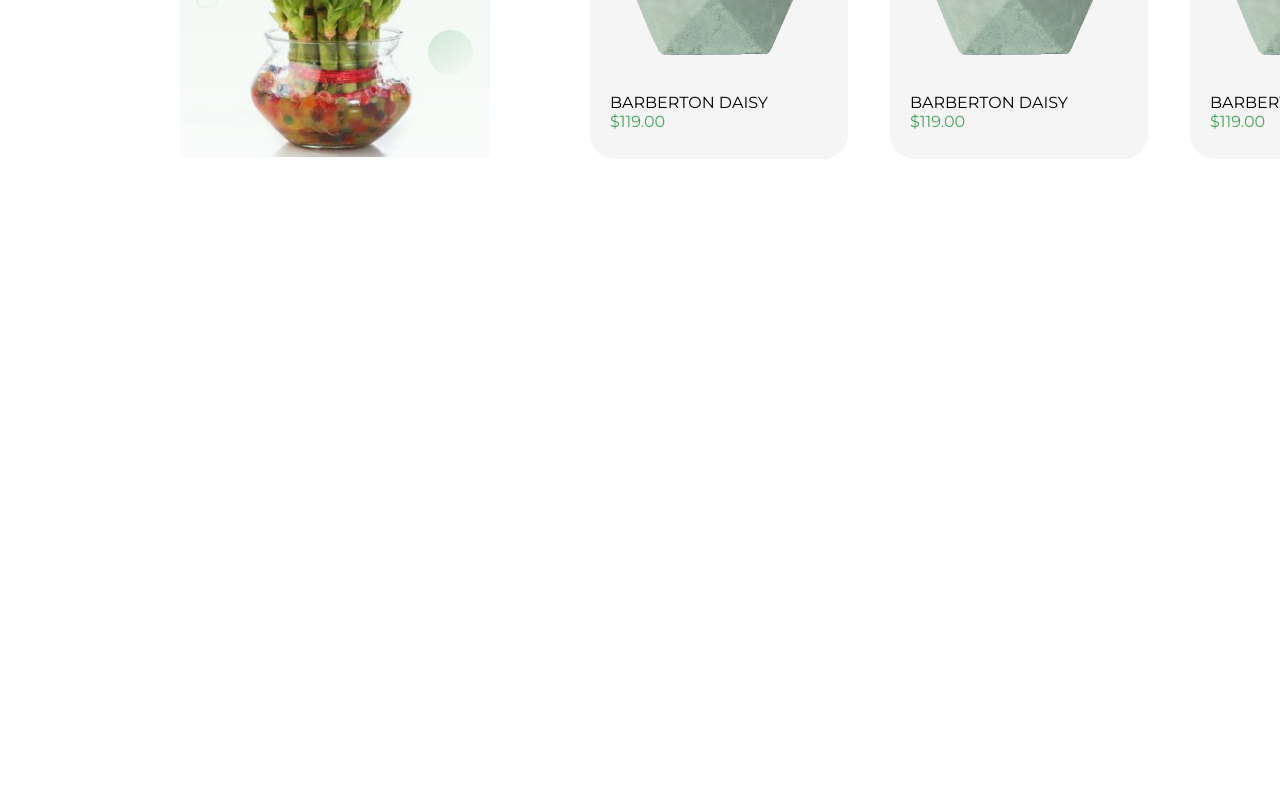
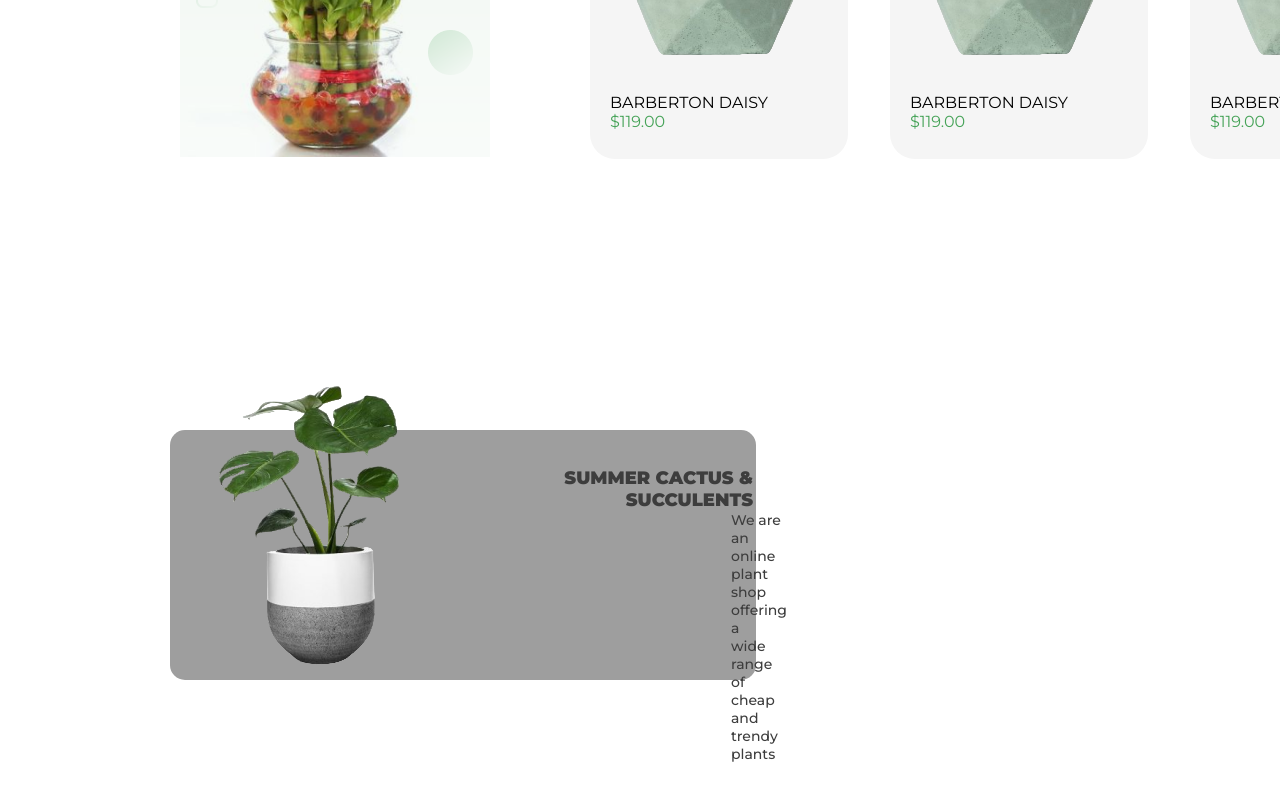
Before and after one commit to sourcedevgit/site_travaman, a React (Vite) app: page / in a window 1280 px wide. Shown: the part 1649-2449 px from the top of the page. Before the commit the page ends 1810 px from the top, so only its background shows below. Built offline with nearby package versions, Linux system fonts and the light colour scheme.

Commit message:
basement

```diff
--- /dev/null
+++ b/src/components/Basement.jsx
@@ -0,0 +1,67 @@
+import React from 'react'
+import styled from 'styled-components';
+
+import plant1 from "/plant1.png"
+
+const Container = styled.div`
+display: flex;
+margin-top: 271px;
+margin-left: 170px;
+width: 586px;
+height: 250px;
+background-color: #9e9e9e;
+border-radius: 15px;
+`;
+
+const Ph = styled.div`
+
+& img {
+        height: 292px;
+        width: 292px;
+        position: relative;
+        bottom: 50px;
+
+    }
+`;
+
+const Text1 = styled.p`
+font-weight: 900;
+letter-spacing: 10%;
+text-transform: uppercase;
+text-align: right;
+padding-right: 34px;
+padding-top: 37px;
+font-size:18px;
+color: #3D3D3D;
+`;
+
+const Text2 = styled.p`
+color: #3D3D3D;
+font-weight: 500;
+padding-left: 269px;
+padding-bottom: 111px;
+font-size:14px;
+`;
+
+const Text_Container = styled.div`
+`;
+
+function Basement() {
+    return (
+        <Container>
+            <Ph>
+                <img src={plant1} alt="Plant1" />
+            </Ph>
+            <Text_Container>
+                <Text1>
+                    Summer cactus & succulents
+                </Text1>
+                <Text2>
+                <p>We are an online plant shop offering a</p> <p>wide range of cheap and trendy plants</p>
+                </Text2>
+            </Text_Container>
+        </Container>
+    )
+}
+
+export default Basement
--- a/src/pages/Home.jsx
+++ b/src/pages/Home.jsx
@@ -2,6 +2,7 @@ import React from 'react'
 import Navbar from '../components/Navbar'
 import Baner from '../components/Baner'
 import Items_component from '../components/Items_component'
+import Basement from '../components/Basement'
 
 
 
@@ -14,6 +15,7 @@ export const Home = () => {
         <Navbar/>
         <Baner/>
         <Items_component/>
+        <Basement/>
 
     </div>
 
```
Also changed, not shown: public/plant1.png (added), public/plant2.png (added).
